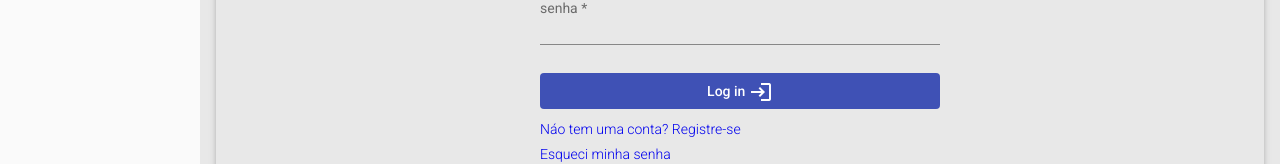
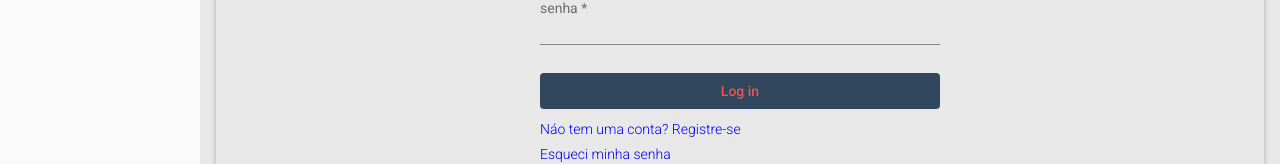
Before and after one commit to larissonaquino/cdz-ultimate, an Angular app: page /login in a window 1280 px wide. Shown: the part 940-1104 px from the top of the page. Built offline with nearby package versions, Linux system fonts and the light colour scheme.

Commit message:
changing button style and removing icon from login button

```diff
--- a/src/app/views/login/login.component.css
+++ b/src/app/views/login/login.component.css
@@ -38,6 +38,8 @@
 .login .buttons button {
     margin: 10px 0px 0px 0px;
     width: 100%;
+    color: #f05454;
+    background-color: #30475e;
 }
 
 .login .register {
--- a/src/app/views/login/login.component.html
+++ b/src/app/views/login/login.component.html
@@ -16,9 +16,6 @@
     <div class="buttons">
       <button (click)="login()" mat-flat-button color="primary">
         Log in
-        <i class="material-icons">
-          login
-        </i>
       </button>
     </div>
 
--- a/src/app/views/register/register.component.css
+++ b/src/app/views/register/register.component.css
@@ -51,6 +51,8 @@ mat-card {
     margin: 10px 10px 10px 0px;
     width: 100%;
     padding: 0px;
+    color: #f05454;
+    background-color: #30475e;
 }
 
 .register .buttons .cancel {
```
